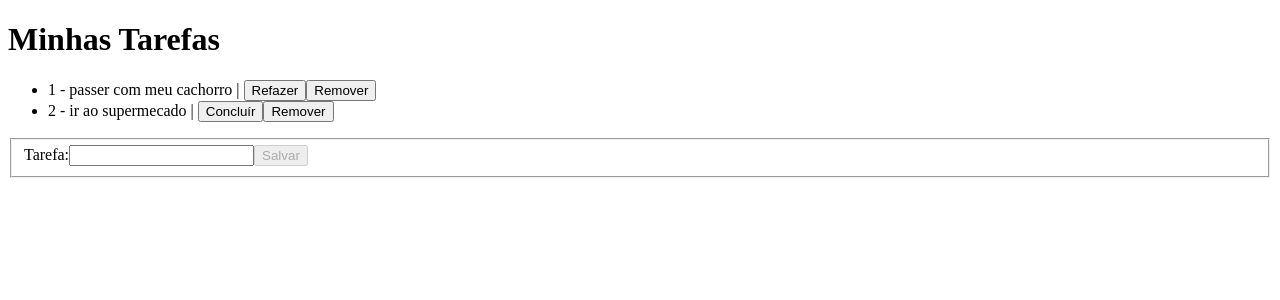
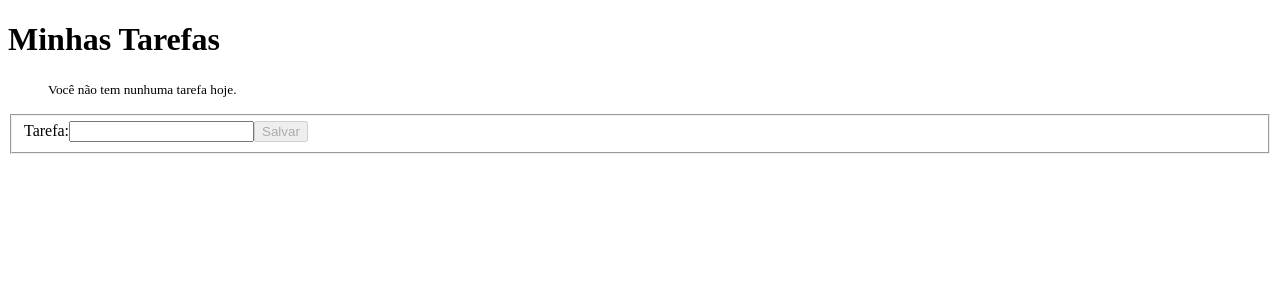
Before and after one commit to westefns-souza/Comecando_Com_Angular, an Angular app: page / in a window 1280 px wide. Shown: the top 300 px of the page. Built offline with nearby package versions, Linux system fonts and the light colour scheme.

Commit message:
Adicionando Tarefa

```diff
--- a/src/app/app.component.html
+++ b/src/app/app.component.html
@@ -1,10 +1,12 @@
 <h1>{{ title }}</h1>
 
 <ul>
-   <li *ngFor="let todo of todos">{{ todo.id }} - {{ todo.title }} |
-       <button *ngIf="!todo.done" (click)="markAsDone(todo)">Concluír</button>
-       <button *ngIf="todo.done" (click)="markAsUndone(todo)">Refazer</button>
-       <button (click)="remove(todo)">Remover</button></li>
+    <p *ngIf="todos.length == 0"><small>Você não tem nunhuma tarefa hoje.</small></p>
+    <li *ngFor="let todo of todos">{{ todo.id }} - {{ todo.title }} |
+        <button *ngIf="!todo.done" (click)="markAsDone(todo)">Concluír</button>
+        <button *ngIf="todo.done" (click)="markAsUndone(todo)">Refazer</button>
+        <button (click)="remove(todo)">Remover</button>
+        </li>
 </ul>
 
 <form [formGroup]="form">
@@ -12,6 +14,6 @@
         <label>Tarefa:</label>
         <input type="text" maxlength="60" formControlName="title">
         <small *ngIf="form.controls.title.invalid && !form.controls.title.pristine">Este campo deve conter entre 3 e 60 caracteres</small>
-        <button [disabled]="form.invalid">Salvar</button>
+        <button [disabled]="form.invalid" (click)="add()">Salvar</button>
     </fieldset>
 </form>
--- a/src/app/app.component.ts
+++ b/src/app/app.component.ts
@@ -20,9 +20,17 @@
         Validators.required
       ])]
     });
+  }
 
-    this.todos.push(new Todo(1, 'passer com meu cachorro', true));
-    this.todos.push(new Todo(2, 'ir ao supermecado', false));
+  add() {
+    const title = this.form.controls["title"].value;
+    const id = this.todos.length + 1;
+    this.todos.push(new Todo(id, title, false));
+    this.clear();
+  }
+
+  clear() {
+    this.form.reset();
   }
 
   remove(todo: Todo) {
```
